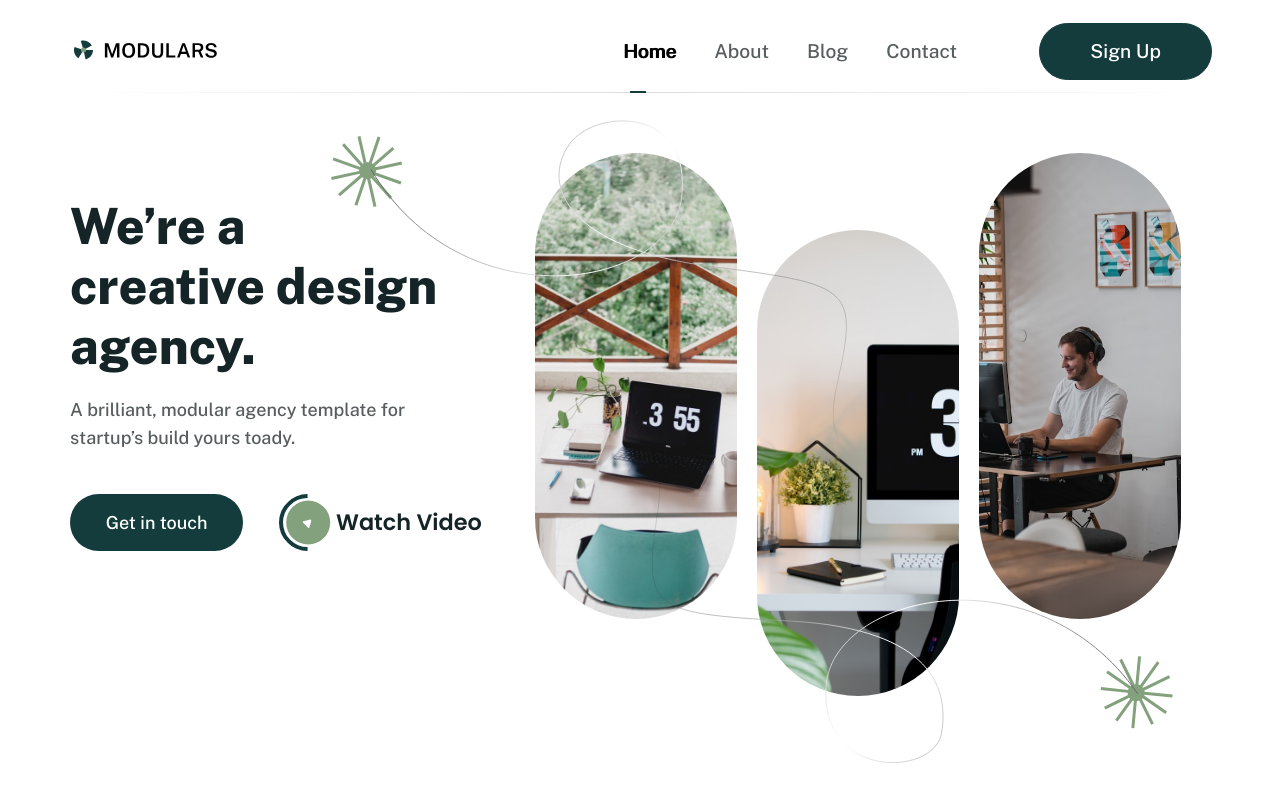
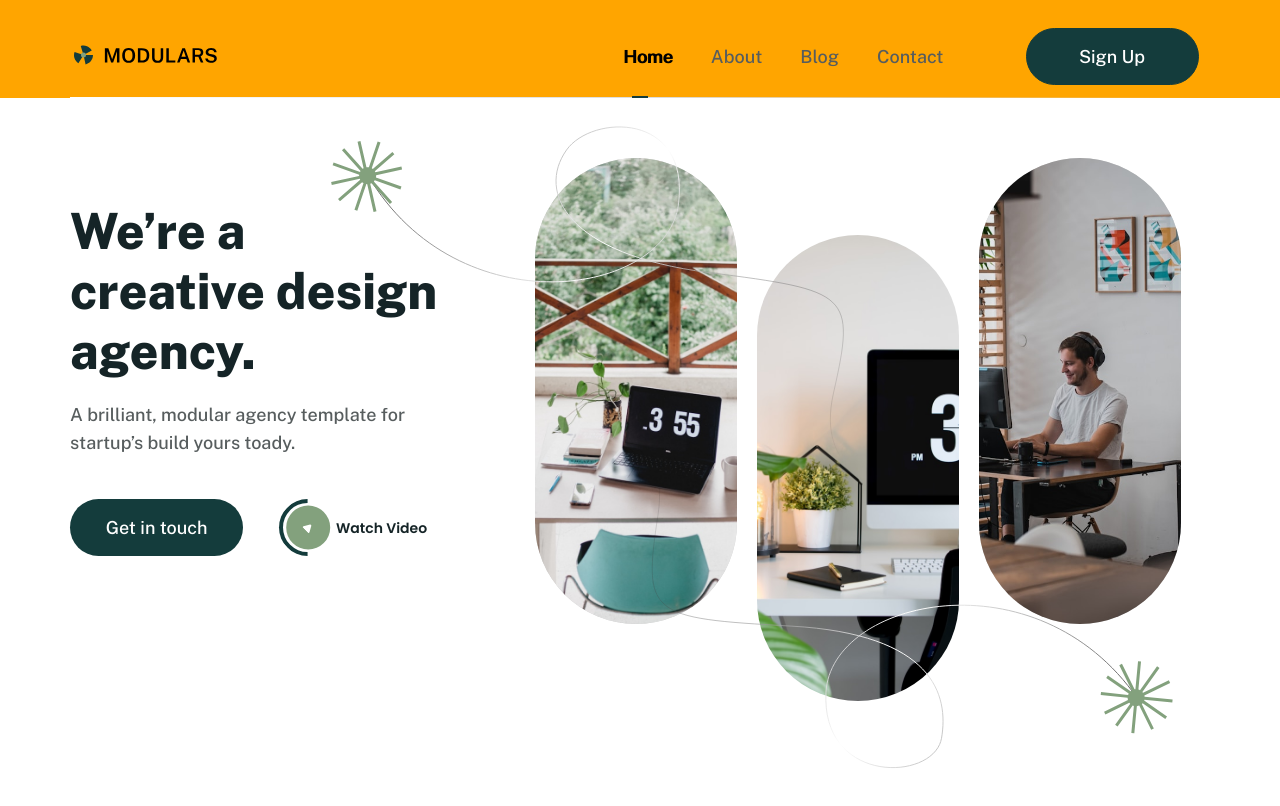
Before and after one commit to phanlinhh29/htmlcss-project-002-bymyself, a plain HTML site: page index.html in a window 1280 px wide. Shown: the top 806 px of the page. Drawn offline with nearby package versions, Linux system fonts and the light colour scheme; a web font is replaced by a local one.

Commit message:
fig bug link reset css

```diff
--- a/assets/style.css
+++ b/assets/style.css
@@ -10,6 +10,13 @@ body {
     font-size: 1.6rem;
     font-family: "Poppins", sans-serif;
     ;
+}
+
+html,
+body {
+    height: 6000px;
+    /* Chiều cao toàn trang */
+    overflow-y: scroll;
 }
 
 /* common */
@@ -29,16 +36,22 @@ a {
 
 /* header */
 .header {
-    padding-top: 23px;
-    min-height: 100vh;
+    display: block;
+    background: orange;
+    position: sticky;
+    z-index: 2;
+    top: 0px;
+    padding-top: 15px;
+
 
 }
 
 .header-top {
     display: flex;
     position: relative;
-    padding-bottom: 13px;
+    padding: 13px 0;
     align-items: center;
+
 }
 
 .header-top::after {
@@ -47,8 +60,11 @@ a {
     content: "";
     width: 16px;
     height: 2px;
+    ;
+    right: 0;
+    left: 0;
     bottom: 0;
-    margin-left: 560px;
+    margin: 0 auto;
     background: var(--Primary-color-black-green, #143C3C);
 }
 
@@ -81,11 +97,12 @@ a {
 
 .navbar__link {
     font-family: "Public Sans";
-    font-size: 1.2rem;
+    font-size: 1.8rem;
     font-weight: 500;
     line-height: 2.8rem;
     color: #575D5E;
 }
+
 
 .navbar__item {
     padding: 4px 19px;
@@ -112,7 +129,7 @@ a {
     background: #143C3C;
     color: white;
     font-family: "Public Sans";
-    font-size: 1.2rem;
+    font-size: 1.8rem;
     font-weight: 500;
     line-height: 2.8rem;
 }
@@ -135,24 +152,24 @@ a {
 } */
 
 /* hero */
+.hero {
+    display: flex;
+    justify-content: space-between;
 
+    /* padding: 28px 15px 0 0; */
+}
 
-
+.hero__inner {
+    display: flex;
+    position: relative;
+    padding-bottom: 87.69px;
+}
 
 .hero__content {
     width: 43%;
     margin-top: 103px
 }
 
-
-
-.hero {
-    display: flex;
-    position: relative;
-    justify-content: space-between;
-    padding-bottom: 87.69px;
-    /* padding: 28px 15px 0 0; */
-}
 
 .hero__heading {
     width: 368px;
@@ -291,16 +308,19 @@ a {
     top: 35.61px;
     left: 254.61px;
     transform: rotate(9.392deg);
+    z-index: 1;
 }
 
 .vector-top {
-    top: 27px;
-    left: 300px
+    top: 27.93px;
+    left: 297px;
+
 }
 
 .flower-bottom {
     bottom: 51.24px;
     right: 34.12px;
+    z-index: 1;
 }
 
 .vector-bottom {
--- a/index.html
+++ b/index.html
@@ -6,8 +6,10 @@
     <meta name="viewport" content="width=device-width, initial-scale=1.0">
     <title> modulars</title>
 
+
+    <link rel="stylesheet" href="./assets/reset.css">
     <link rel="stylesheet" href="./assets/style.css">
-    <link rel="stylesheet" href="./assets/reset.css">
+
     <!-- embed code -->
 
     <link rel="preconnect" href="https://fonts.googleapis.com">
@@ -38,9 +40,11 @@
 </head>
 
 <body>
-    <header styles="500px" class="header">
+    <header class="header">
         <div class="container">
             <!-- header -->
+
+
             <div class="header-top">
                 <div class="logo">
                     <a href="#!"><svg width="27" height="27" viewBox="0 0 27 27" fill="none"
@@ -85,8 +89,13 @@
 
             </div>
 
-            <!-- hero -->
-            <div class="hero">
+        </div>
+    </header>
+
+    <!-- hero -->
+    <div class="hero">
+        <div class="container">
+            <div class="hero__inner">
                 <section class="hero__content">
                     <h1 class="hero__heading">We’re a creative design agency.</h1>
                     <p class="hero__desc">A brilliant, modular agency template for startup’s build yours toady.</p>
@@ -122,10 +131,12 @@
                 <img src="./assets/img/decoratio-vector-bottom.svg" alt="" class="vector-bottom  vector">
 
             </div>
+        </div>
+    </div>
 
 
-        </div>
-    </header>
+
+
 </body>
 
 </html>
```
